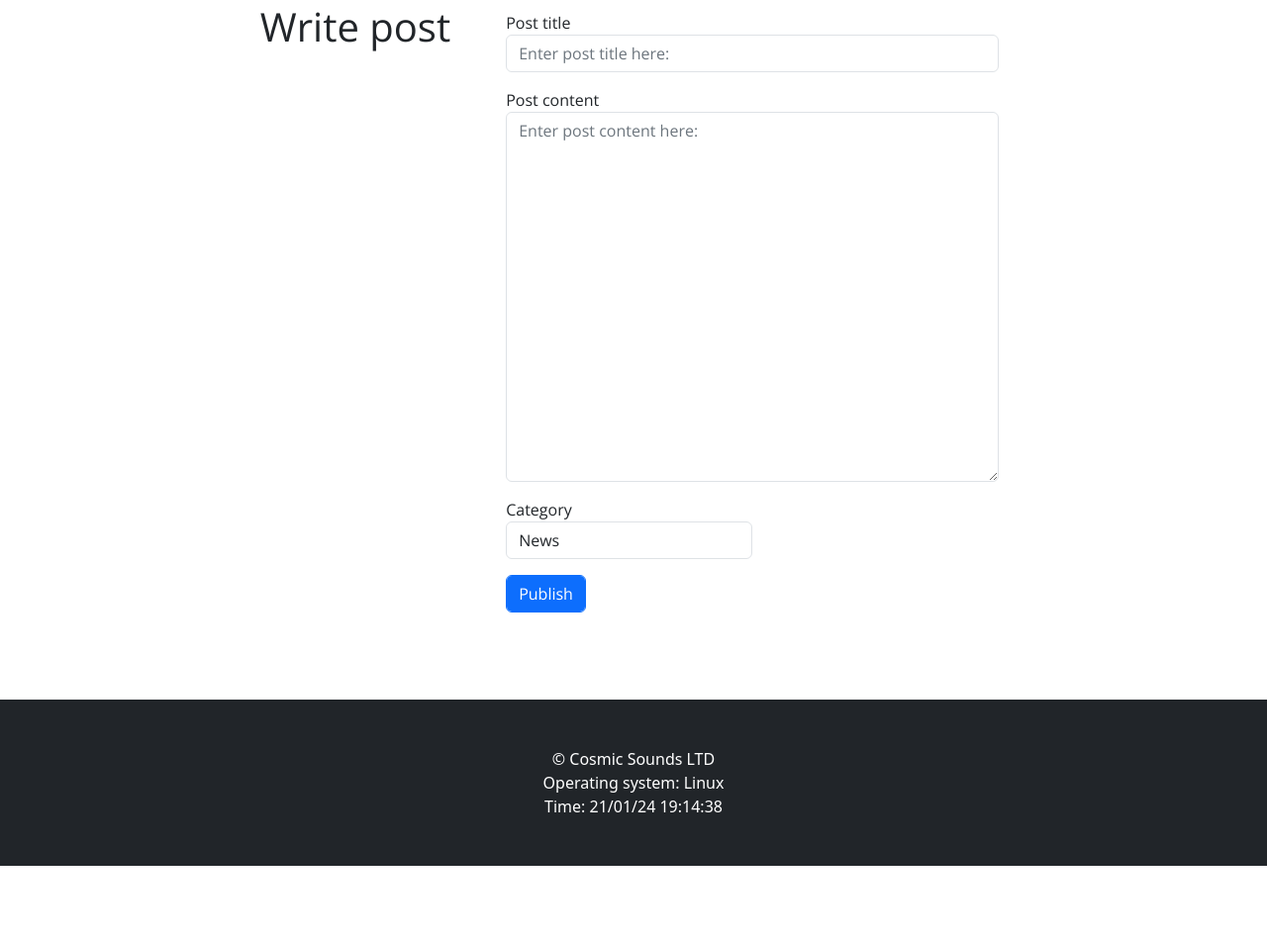
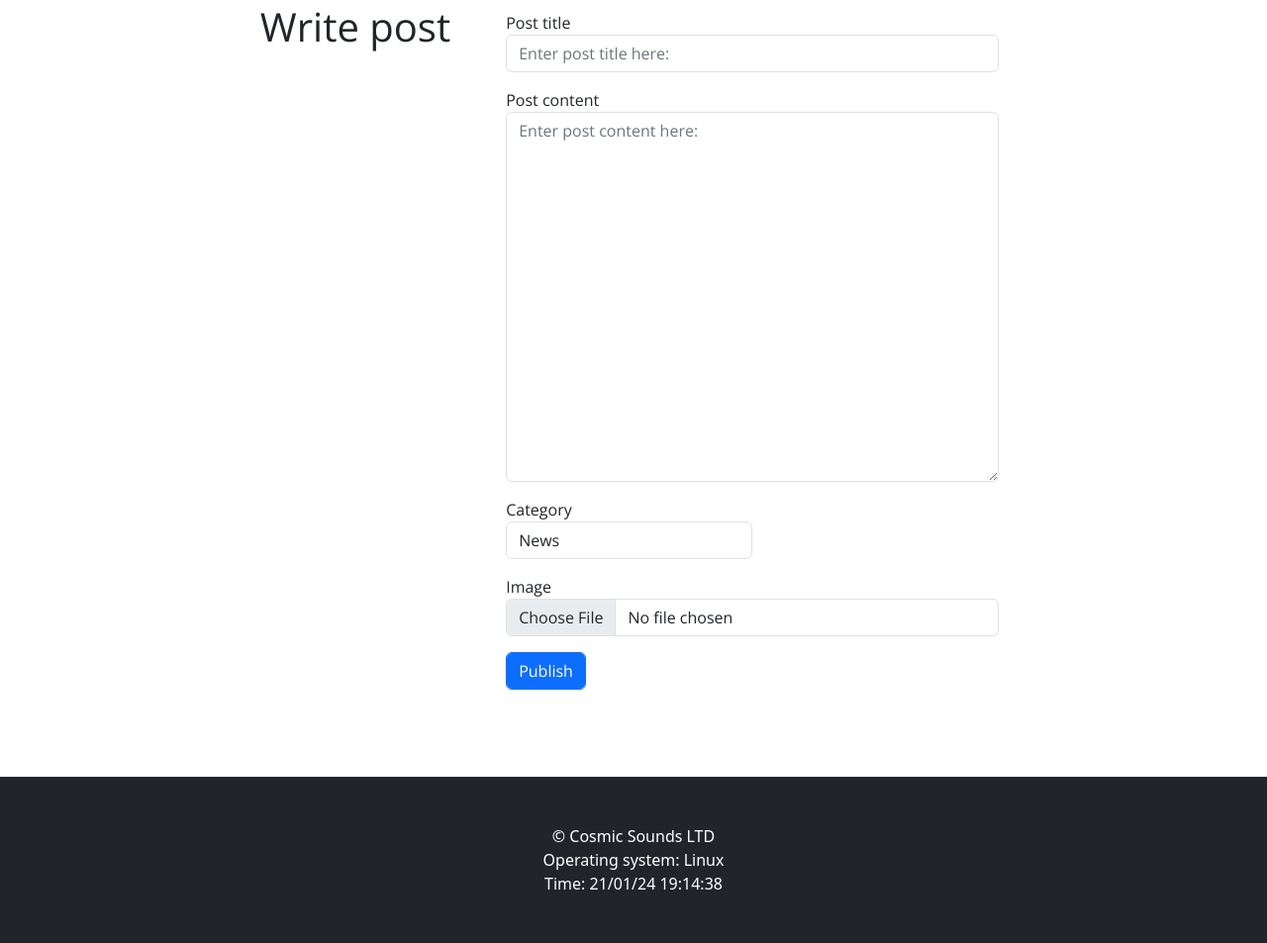
Before and after one commit to LostHopes/Flask-labs, a Flask app: page /posts/write in a window 1280 px wide. Shown: the part 133-1086 px from the top of the page at 99% size. Before the commit the page ends 1008 px from the top, so only its background shows below. Run offline with Flask 3, Linux system fonts and the light colour scheme; the visitor is signed in with stand-in values (Sample User, id 1); some libraries are stand-ins or nearby versions.

Commit message:
modifed _fields, modified helpers to include it in different blueprints instead of separate folder, some other minor changes

```diff
--- a/src/app/base/templates/_fields.html
+++ b/src/app/base/templates/_fields.html
@@ -163,6 +163,11 @@
 </div>
 
 <div class="form-group p-2">
+    {{ form.image.label }}
+    {{ form.image(class="border rounded form-control") }}
+</div>
+
+<div class="form-group p-2">
     {{ form.submit(class="btn btn-primary form-control w-auto") }}
 </div>
 {% endmacro %}
@@ -184,6 +189,11 @@
 </div>
 
 <div class="form-group p-2">
+    {{ form.image.label }}
+    {{ form.image(class="border rounded form-control") }}
+</div>
+
+<div class="form-group p-2">
     {{ form.submit(class="btn btn-primary form-control w-auto") }}
 </div>
 {% endmacro %}
--- a/src/app/posts/forms.py
+++ b/src/app/posts/forms.py
@@ -11,6 +11,7 @@ class WritePostForm(FlaskForm):
         DataRequired(), Length(min=250, max=5000)],
         render_kw={"cols": "50", "rows": "15", "placeholder": "Enter post content here:"})
     category = SelectField("Category", validators=[DataRequired()], choices=[("NEWS", "News"), ("PUBLICATIONS", "Publications"), ("OTHER", "Other")])
+    image = FileField("Image")
     submit = SubmitField("Publish")
 
 
@@ -20,4 +21,5 @@ class EditPostForm(FlaskForm):
         DataRequired(), Length(min=250, max=5000)],
         render_kw={"cols": "50", "rows": "15", "placeholder": "Enter post content here:"})
     category = SelectField("Category", validators=[DataRequired()], choices=[("NEWS", "News"), ("PUBLICATIONS", "Publications"), ("OTHER", "Other")])
+    image = FileField("Image")
     submit = SubmitField("Edit")
--- a/src/app/helpers/posts_db.py
+++ b/src/app/posts/helper.py
@@ -19,8 +19,8 @@ class PostsHelper(Posts):
         post = Posts.query.filter_by(id=id).first()
         return post
 
-    def create(self, title, text, category, user_id):
-        post = Posts(title=title, text=text, category=category, user_id=user_id)
+    def create(self, title, text, category, image, user_id):
+        post = Posts(title=title, text=text, category=category, image=image, user_id=user_id)
         db.session.add(post)
         db.session.commit()
 
--- a/src/app/posts/views.py
+++ b/src/app/posts/views.py
@@ -1,16 +1,15 @@
 from flask import url_for, redirect, render_template, request, flash
 from flask_login import login_required, current_user
 
-from app.helpers import posts_db
+from . import posts, helper
 from .forms import WritePostForm, EditPostForm
-from . import posts
 
 
 @posts.route("/list")
 def show():
     title = "Posts"
 
-    db = posts_db.PostsHelper()
+    db = helper.PostsHelper()
     items = 9
     page = request.args.get("page", 1, type=int)
     pagination = db.show(page, items)
@@ -35,7 +34,7 @@ def write():
 def edit(id):
     title = "Edit post"
 
-    db = posts_db.PostsHelper()
+    db = helper.PostsHelper()
     post = db.get(id)
 
     form = EditPostForm()
@@ -54,12 +53,13 @@ def edit(id):
 @login_required
 def create():
 
-    db = posts_db.PostsHelper()
+    db = helper.PostsHelper()
 
     db.create(
         request.form.get("title"),
         request.form.get("text"),
         request.form.get("category"),
+        request.form.get("image"),
         current_user.get_id()
     )
     flash("Post was created", "success")
@@ -68,7 +68,7 @@ def create():
 
 @posts.route("/<int:id>")
 def get(id):
-    db = posts_db.PostsHelper()
+    db = helper.PostsHelper()
     post = db.get(id)
     return render_template("article.html", post=post)
 
@@ -76,7 +76,7 @@ def get(id):
 @posts.route("/update/<int:id>", methods=["POST"])
 @login_required
 def update(id):
-    db = posts_db.PostsHelper()
+    db = helper.PostsHelper()
 
     title = request.form.get("title")
     text = request.form.get("text")
@@ -90,7 +90,7 @@ def update(id):
 @posts.route("/delete/<int:id>", methods=["POST"])
 @login_required
 def delete(id):
-    db = posts_db.PostsHelper()
+    db = helper.PostsHelper()
     db.delete(id)
     flash("Post was deleted", "success")
     return redirect(url_for("posts.show"))
--- a/src/app/todo_api/views.py
+++ b/src/app/todo_api/views.py
@@ -5,7 +5,7 @@ from datetime import timedelta
 
 from . import todo_api
 from app.todo.models import Todo
-from app.helpers.user_db import Users, UsersHelper
+from app.user.helper import Users, UsersHelper
 from app import db
 
 
--- a/src/app/helpers/user_db.py
+++ b/src/app/user/helper.py
@@ -9,9 +9,11 @@ import secrets
 from app.user.models import Users
 from app import login_manager, db, app
 
+
 @login_manager.user_loader
 def user_loader(user_id):
     return Users.query.get(user_id)
+
 
 class UsersHelper(Users):
     def register(self, name, surname, login, email, password, confirm_password, register_date):
```
Also changed, not shown: src/app/feedback/views.py (+4 -5 lines), src/app/todo/views.py (+5 -6 lines), src/app/user/views.py (+7 -8 lines), src/app/feedback/helper.py (renamed from src/app/helpers/feedback_db.py), src/app/todo/helper.py (renamed from src/app/helpers/todo_db.py).
